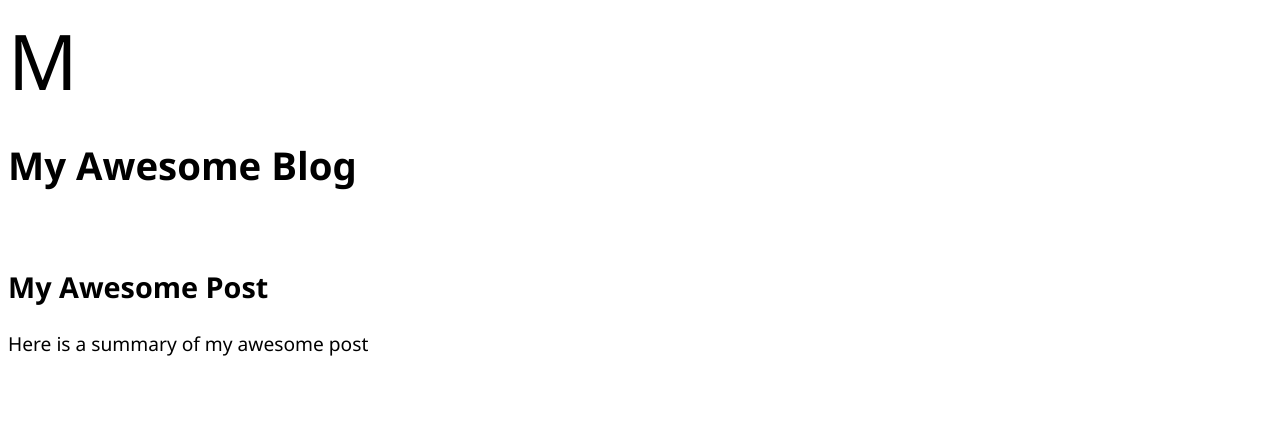
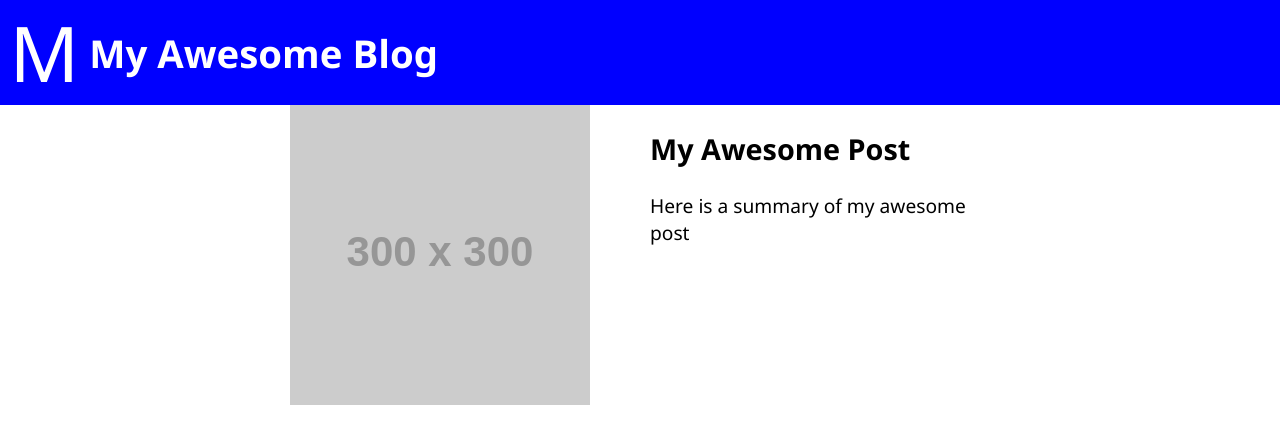
Before and after one commit to GageDorl/wdd131, a plain HTML site: page sandbox/review.html in a window 1280 px wide. Drawn offline with Linux system fonts and the light colour scheme; placeholder pictures from the web are drawn by us.

Commit message:
Review of css

```diff
--- a/sandbox/reveiw.css
+++ b/sandbox/reveiw.css
@@ -1,6 +1,29 @@
 body{
     font-size: 1.2em;
     font-family: 'Segoe UI', Tahoma, Geneva, Verdana, sans-serif;
+    margin:0;
+}
+
+.post-summary{
+    display: grid;
+    grid-template-columns: 1fr 1fr;
+    max-width: 700px;
+    gap:20px;
+    margin:0 auto;
+}
+
+.post-summary > img{
+    display:block;
+}
+
+.brand{
+    background-color: blue;
+    color:white;
+    display: grid;
+    grid-template-columns: 70px auto;
+    align-items: center;
+    gap:.5em;
+    padding:0 .5em;
 }
 
 .brand > span{
--- a/sandbox/review.html
+++ b/sandbox/review.html
@@ -15,7 +15,7 @@
     </header>
     <main>
         <section class="post-summary">
-            <img src="" alt="">
+            <img src="https://placehold.co/300" alt="">
             <div>
                 <h2>My Awesome Post</h2>
                 <p>Here is a summary of my awesome post</p>
```
